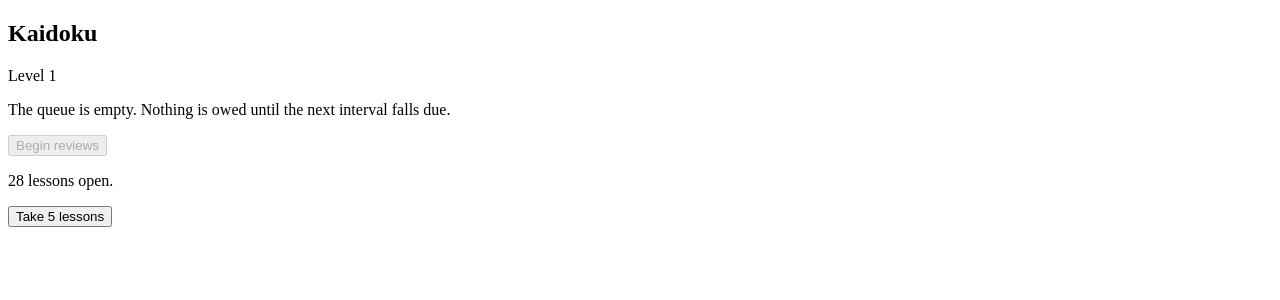
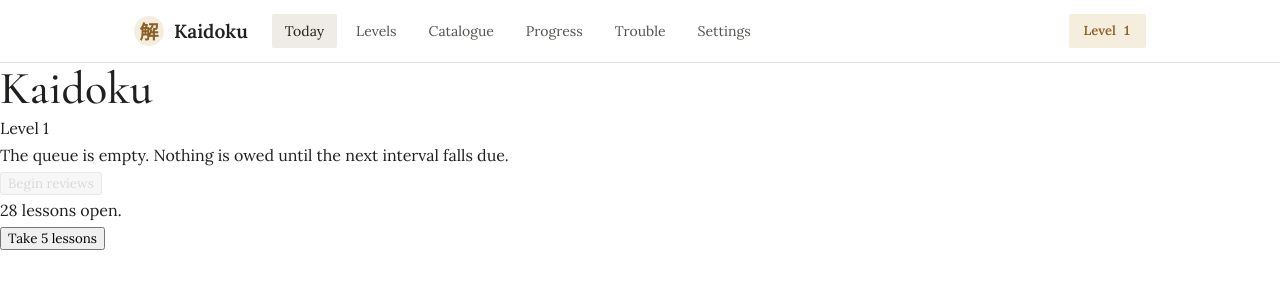
Before and after one commit to elena-vh/kaidoku, a React (Vite) app: page / in a window 1280 px wide. Shown: the top 300 px of the page. Built offline with nearby package versions, Linux system fonts and the light colour scheme.

Commit message:
feat(ui): design tokens, base styles, header and trouble screen

```diff
--- a/index.html
+++ b/index.html
@@ -4,7 +4,12 @@
     <meta charset="UTF-8" />
     <link rel="icon" type="image/svg+xml" href="/favicon.svg" />
     <meta name="viewport" content="width=device-width, initial-scale=1.0" />
-    <title>kaidoku</title>
+    <link rel="preconnect" href="https://fonts.googleapis.com" />
+    <link rel="preconnect" href="https://fonts.gstatic.com" crossorigin />
+    <link
+      rel="stylesheet"
+      href="https://fonts.googleapis.com/css2?family=Cormorant+Garamond:wght@400;500;600&family=Lora:wght@400;500;600&family=Shippori+Mincho:wght@400;500;600&display=swap" />
+    <title>Kaidoku</title>
   </head>
   <body>
     <div id="root"></div>
--- a/src/App.tsx
+++ b/src/App.tsx
@@ -1,7 +1,19 @@
 import { AppProvider, useApp } from './state/AppContext.tsx';
+import { Header } from './components/Header.tsx';
 import { TodayScreen } from './screens/Today.tsx';
 import { LessonScreen } from './screens/Lesson.tsx';
 import { ReviewScreen } from './screens/Review.tsx';
+import { Trouble } from './screens/Trouble.tsx';
+import type { Screen } from './state/reducer.ts';
+
+function NotBuilt({ screen }: { screen: Screen }) {
+  return (
+    <section aria-label={screen}>
+      <h1>{screen}</h1>
+      <p>This screen is not built yet.</p>
+    </section>
+  );
+}
 
 function Router() {
   const { screen } = useApp();
@@ -10,17 +22,30 @@
       return <ReviewScreen />;
     case 'lesson':
       return <LessonScreen />;
+    case 'trouble':
+      return <Trouble />;
     case 'today':
       return <TodayScreen />;
     default:
-      return <TodayScreen />;
+      return <NotBuilt screen={screen} />;
   }
+}
+
+function Chrome() {
+  const { screen } = useApp();
+  const showHeader = screen !== 'landing' && screen !== 'review';
+  return (
+    <>
+      {showHeader && <Header />}
+      <Router />
+    </>
+  );
 }
 
 export default function App() {
   return (
     <AppProvider>
-      <Router />
+      <Chrome />
     </AppProvider>
   );
 }
--- /dev/null
+++ b/src/components/Header.module.css
@@ -0,0 +1,67 @@
+.bar {
+  background: var(--bg);
+  box-shadow: var(--shadow-rule);
+  position: sticky;
+  top: 0;
+  z-index: 20;
+}
+.inner {
+  max-width: 1060px;
+  margin: 0 auto;
+  padding: 14px 24px;
+  display: flex;
+  align-items: center;
+  gap: 24px;
+}
+.mark {
+  border-radius: 50%;
+  background-color: var(--accent-tint);
+  color: var(--accent-text);
+  display: flex;
+  align-items: center;
+  justify-content: center;
+  width: 30px;
+  height: 30px;
+  font-size: 16pxB;
+  flex-shrink: 0;
+}
+.brand {
+  display: flex;
+  align-items: center;
+  gap: 10px;
+  font-weight: 700;
+  font-size: 19px;
+  white-space: nowrap;
+}
+.button {
+  border: none;
+  background-color: transparent;
+  color: var(--ink-3);
+  font-size: 14px;
+  padding: 8px 13px;
+  border-radius: var(--radius-pill);
+}
+.button[aria-current='page'] {
+  background-color: var(--surface-2);
+  color: var(--ink);
+}
+.button:hover {
+  background-color: var(--surface-2);
+  color: var(--ink);
+}
+.nav {
+  display: flex;
+  align-items: center;
+  gap: 6px;
+  flex-wrap: wrap;
+  flex: 1;
+}
+.level {
+  background-color: var(--accent-tint);
+  color: var(--accent-text);
+  font-weight: 700;
+  font-size: 13px;
+  padding: 6px 15px;
+  border-radius: var(--radius-pill);
+  font-variant-numeric: tabular-nums;
+}
--- /dev/null
+++ b/src/components/Header.tsx
@@ -0,0 +1,42 @@
+import { useApp, useDispatch } from '../state/AppContext.tsx';
+import type { Screen } from '../state/reducer.ts';
+import styles from './Header.module.css';
+const LINKS: { screen: Screen; label: string }[] = [
+  { screen: 'today', label: 'Today' },
+  { screen: 'levels', label: 'Levels' },
+  { screen: 'browse', label: 'Catalogue' },
+  { screen: 'progress', label: 'Progress' },
+  { screen: 'trouble', label: 'Trouble' },
+  { screen: 'settings', label: 'Settings' },
+];
+
+export function Header() {
+  const state = useApp();
+  const dispatch = useDispatch();
+
+  return (
+    <header className={styles.bar}>
+      <div className={styles.inner}>
+        <div className={styles.brand}>
+          <span className={styles.mark} lang='ja'>
+            解
+          </span>
+          <span>Kaidoku</span>
+        </div>
+        <nav aria-label='Main' className={styles.nav}>
+          {LINKS.map(({ screen, label }) => (
+            <button
+              className={styles.button}
+              key={screen}
+              type='button'
+              aria-current={state.screen === screen ? 'page' : undefined}
+              onClick={() => dispatch({ type: 'nav', screen })}>
+              {label}
+            </button>
+          ))}
+        </nav>
+        <span className={styles.level}>Level {state.level}</span>
+      </div>
+    </header>
+  );
+}
--- a/src/main.tsx
+++ b/src/main.tsx
@@ -1,5 +1,7 @@
 import { StrictMode } from 'react';
 import { createRoot } from 'react-dom/client';
+import './styles/tokens.css';
+import './styles/base.css';
 import App from './App.tsx';
 
 createRoot(document.getElementById('root')!).render(
--- a/src/screens/Today.tsx
+++ b/src/screens/Today.tsx
@@ -14,7 +14,6 @@
     <section aria-label='Today'>
       <h1>Kaidoku</h1>
       <p>Level {state.level}</p>
-
       <p>
         {due.length === 0
           ? 'The queue is empty. Nothing is owed until the next interval falls due.'
--- /dev/null
+++ b/src/screens/Trouble.module.css
@@ -0,0 +1,89 @@
+.page {
+  max-width: 1060px;
+  margin: 0 auto;
+  padding: 52px 24px 110px;
+}
+.title {
+  font-size: 46px;
+  font-weight: 700;
+  line-height: 1.15;
+}
+.table {
+  display: flex;
+  flex-direction: column;
+  margin-top: 34px;
+}
+.row {
+  display: flex;
+  align-items: center;
+  padding: 14px 4px;
+  border-bottom: 1px solid var(--divider);
+  flex-wrap: wrap;
+  gap: 18px;
+}
+.char {
+  font-size: 26px;
+  line-height: 1;
+  width: 50px;
+  height: 50px;
+  border-radius: 4px;
+  background: transparent;
+  color: var(--bad);
+  border: 1px solid var(--divider);
+  display: flex;
+  align-items: center;
+  justify-content: center;
+  flex-shrink: 0;
+}
+.meaning {
+  font-size: 15px;
+  font-weight: 700;
+  flex: 1;
+  min-width: 120px;
+}
+.stage {
+  font-size: 13px;
+  color: var(--ink-4);
+  min-width: 74px;
+}
+.lapses {
+  font-size: 13px;
+  font-weight: 700;
+  font-variant-numeric: tabular-nums;
+  min-width: 80px;
+}
+.correct {
+  font-size: 13px;
+  font-weight: 700;
+  font-variant-numeric: tabular-nums;
+  min-width: 52px;
+}
+.amend {
+  background: var(--surface);
+  border: none;
+  color: var(--ink);
+  font-size: 12.5px;
+  font-weight: 700;
+  padding: 8px 17px;
+  border-radius: var(--radius-pill);
+}
+
+.amend:hover {
+  background: var(--surface-2);
+}
+.intro {
+  color: var(--ink-3);
+  max-width: 60ch;
+  margin-top: 14px;
+  font-size: 16px;
+}
+.drill {
+  border: 1px solid transparent;
+  background-color: transparent;
+  color: var(--bad);
+  box-shadow: var(--shadow-specimen);
+  padding: 15px 30px;
+  font-size: 16px;
+  font-weight: 700;
+  margin-top: 32px;
+}
--- /dev/null
+++ b/src/screens/Trouble.tsx
@@ -0,0 +1,73 @@
+import { CATALOGUE } from '../data/catalogue.ts';
+import { repeatedlyFailed } from '../engine/queues.ts';
+import { stageName } from '../engine/intervals.ts';
+import { pct } from '../lib/format.ts';
+import { useApp, useDispatch } from '../state/AppContext.tsx';
+import styles from './Trouble.module.css';
+
+export function Trouble() {
+  const state = useApp();
+  const dispatch = useDispatch();
+  const items = repeatedlyFailed(CATALOGUE, state.progress);
+  return (
+    <section aria-label='Trouble' className={styles.page}>
+      <h1 className={styles.title}>Entries that will not hold</h1>
+      <p className={styles.intro}>
+        Repetition has already failed on these. The remedy is a better mnemonic,
+        not a longer queue — open one, write the association in your own words,
+        and let the interval do the rest.
+      </p>
+
+      {items.length === 0 ? (
+        <p>Nothing is stuck. Unusual, and probably temporary.</p>
+      ) : (
+        <div className={styles.table}>
+          {items.map((item) => {
+            const progress = state.progress[item.id];
+            return (
+              <div className={styles.row} key={item.id}>
+                <span className={styles.char} lang='ja'>
+                  {item.char}
+                </span>
+                <span className={styles.meaning}>{item.meaning}</span>
+                <span className={styles.stage}>
+                  {stageName(progress?.stage ?? 0)}
+                </span>
+                <span className={styles.lapses}>{progress?.lapses ?? 0}</span>
+                <span className={styles.correct}>
+                  {pct(progress?.correct ?? 0, progress?.seen ?? 0)}
+                </span>
+                <button
+                  className={styles.amend}
+                  type='button'
+                  onClick={() =>
+                    dispatch({
+                      type: 'nav',
+                      screen: 'entry',
+                      entryId: item.id,
+                    })
+                  }>
+                  Amend
+                </button>
+              </div>
+            );
+          })}
+        </div>
+      )}
+
+      <button
+        className={styles.drill}
+        type='button'
+        disabled={items.length === 0}
+        onClick={() =>
+          dispatch({
+            type: 'review/start',
+            ids: items.map((i) => i.id),
+            from: 'trouble',
+          })
+        }>
+        Drill the trouble list
+      </button>
+    </section>
+  );
+}
--- /dev/null
+++ b/src/styles/base.css
@@ -0,0 +1,105 @@
+*,
+*::before,
+*::after {
+  box-sizing: border-box;
+}
+
+html,
+body {
+  margin: 0;
+  padding: 0;
+}
+
+body {
+  background: var(--bg);
+  color: var(--ink);
+  font-family: var(--font-body);
+  font-size: 16px;
+  line-height: 1.7;
+  -webkit-font-smoothing: antialiased;
+}
+
+h1,
+h2,
+h3,
+h4,
+h5,
+h6 {
+  font-family: var(--font-heading);
+  font-weight: 500;
+  line-height: 1.15;
+  margin: 0;
+}
+
+h1 {
+  font-size: clamp(32px, 5.4vw, 46px);
+}
+h2 {
+  font-size: clamp(26px, 4vw, 34px);
+}
+h3 {
+  font-size: 24px;
+}
+
+p {
+  margin: 0;
+}
+
+a {
+  color: var(--accent-text);
+  text-decoration: none;
+  border-bottom: 1px solid rgba(182, 130, 53, 0.45);
+}
+
+a:hover {
+  color: var(--accent);
+  border-bottom-color: var(--accent);
+}
+
+button {
+  font-family: inherit;
+  cursor: pointer;
+}
+
+button:disabled {
+  cursor: default;
+  opacity: 0.45;
+}
+
+input,
+textarea,
+select {
+  font-family: inherit;
+}
+
+::placeholder {
+  color: var(--placeholder);
+}
+
+::selection {
+  background: rgba(182, 130, 53, 0.18);
+}
+
+:focus-visible {
+  outline: 2px solid var(--accent);
+  outline-offset: 2px;
+}
+
+[lang='ja'] {
+  font-family: var(--font-jp);
+}
+
+table {
+  border-collapse: collapse;
+}
+
+@keyframes kd-rise {
+  from {
+    opacity: 0;
+    transform: translateY(6px);
+  }
+  to {
+    opacity: 1;
+    transform: none;
+  }
+}
--- /dev/null
+++ b/src/styles/tokens.css
@@ -0,0 +1,34 @@
+:root {
+  --bg: #ffffff;
+  --surface: #f6f4f1;
+  --surface-2: #efebe5;
+
+  --divider: #e4e0da;
+  --rule-soft: #e9e5df;
+  --rule-firm: #cfc9c0;
+
+  --ink: #201f1d;
+  --ink-2: #3a3733;
+  --ink-3: #55514c;
+  --ink-4: #7d7871;
+  --placeholder: #9b968e;
+
+  --accent: #b68235;
+  --accent-text: #8a6228;
+  --accent-tint: #f5edde;
+
+  --ok: #3f6b46;
+  --warn: #b68235;
+  --bad: #9c3b2c;
+
+  --font-heading: 'Cormorant Garamond', Georgia, serif;
+  --font-body: Lora, Georgia, serif;
+  --font-jp: 'Shippori Mincho', 'Hiragino Mincho ProN', serif;
+
+  --radius: 4px;
+  --radius-pill: 2px;
+
+  --shadow-rule: 0 1px 0 var(--divider);
+  --shadow-card: 0 4px 16px rgba(32, 31, 29, 0.04);
+  --shadow-specimen: 0 6px 22px rgba(32, 31, 29, 0.05);
+}
```
Also changed, not shown: 1 other file (tests, documents, lock files or other folders).
